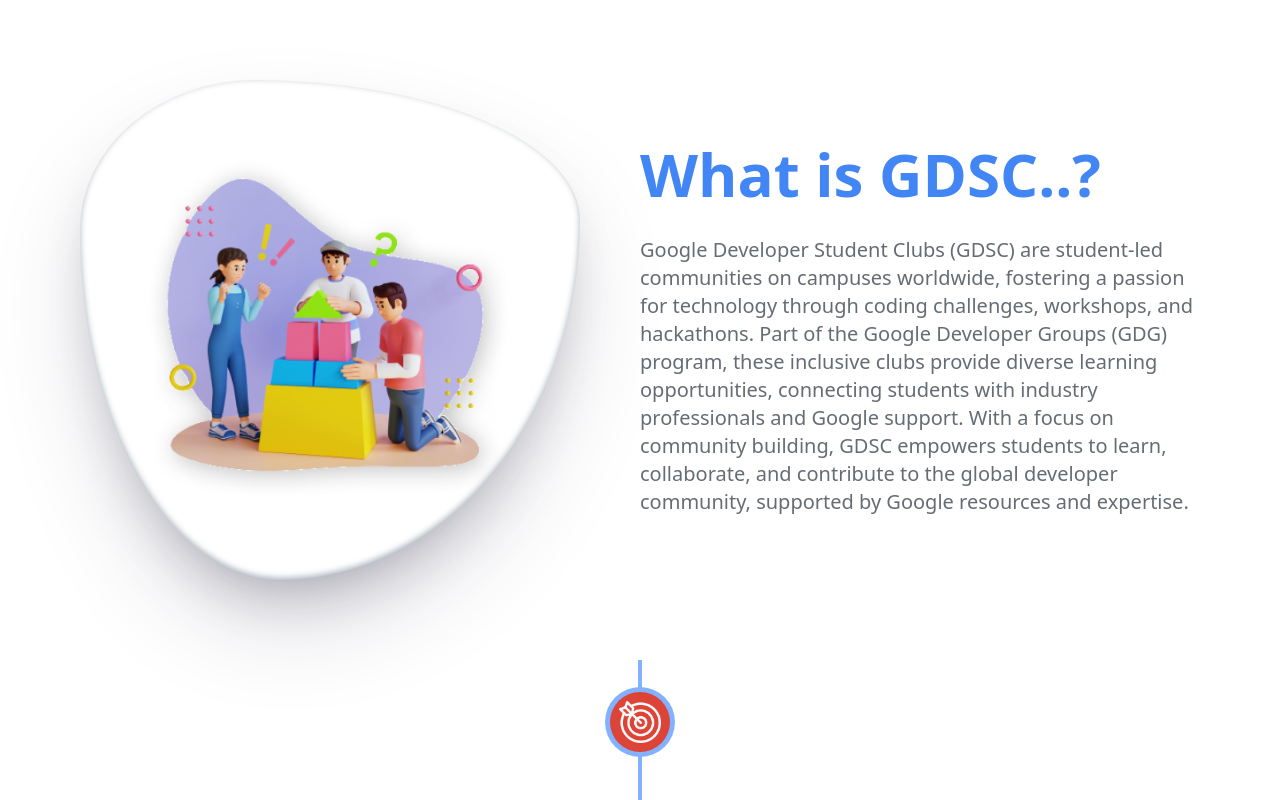
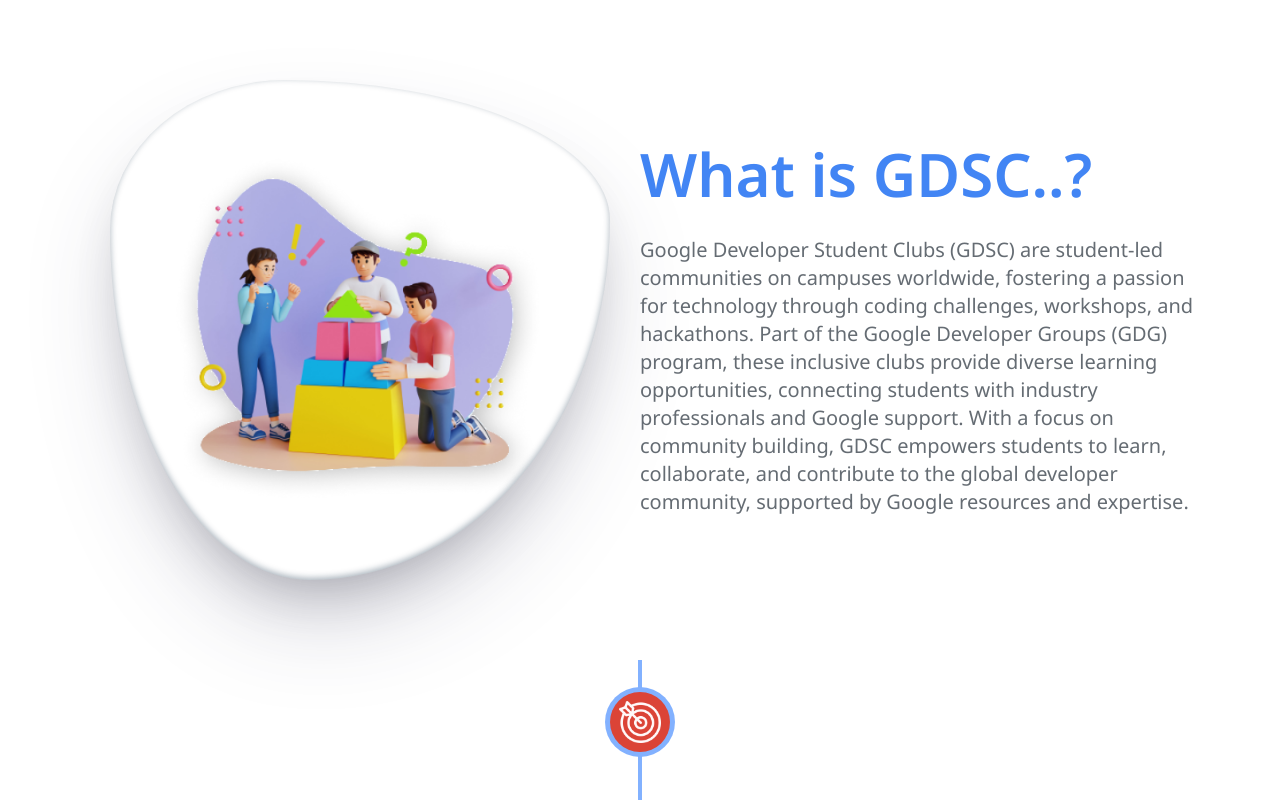
Before and after one commit to shubham369963/GDSC_WEB, a React (Create React App) app in the folder frontend/: page /about in a window 1280 px wide. Shown: the top 800 px of the page. Built offline with nearby package versions, Linux system fonts and the light colour scheme.

Commit message:
Font Changed by @DevVaradPatil

```diff
--- a/frontend/src/App.css
+++ b/frontend/src/App.css
@@ -1,38 +1,5 @@
-.App {
-  text-align: center;
+@import url('https://fonts.googleapis.com/css2?family=Open+Sans:wght@300;400;500;600;700&display=swap');
+@import url('https://fonts.googleapis.com/css2?family=Noto+Sans:wght@100;200;300;400;500;600;700;800;900&display=swap');
+*{
+  font-family: 'Noto Sans', sans-serif;
 }
-
-.App-logo {
-  height: 40vmin;
-  pointer-events: none;
-}
-
-@media (prefers-reduced-motion: no-preference) {
-  .App-logo {
-    animation: App-logo-spin infinite 20s linear;
-  }
-}
-
-.App-header {
-  background-color: #282c34;
-  min-height: 100vh;
-  display: flex;
-  flex-direction: column;
-  align-items: center;
-  justify-content: center;
-  font-size: calc(10px + 2vmin);
-  color: white;
-}
-
-.App-link {
-  color: #61dafb;
-}
-
-@keyframes App-logo-spin {
-  from {
-    transform: rotate(0deg);
-  }
-  to {
-    transform: rotate(360deg);
-  }
-}
--- a/frontend/src/components/AboutHeader.js
+++ b/frontend/src/components/AboutHeader.js
@@ -4,7 +4,7 @@
 const AboutHeader = () => {
   return (
     <div className="flex xs:flex-col mt-10 xs:mt-5 justify-center items-center w-full">
-      <div className="flex relative justify-start xs:justify-center items-center w-1/2 xs:w-full">
+      <div className="flex relative justify-center xs:justify-center items-center w-1/2 xs:w-full">
         <div
           className="shadow-big flex items-center justify-center w-[500px] xs:w-[300px] h-[500px] xs:h-[300px] overflow-hidden"
           style={{ borderRadius: "35% 65% 60% 40% / 30% 28% 72% 70% " }}
```
